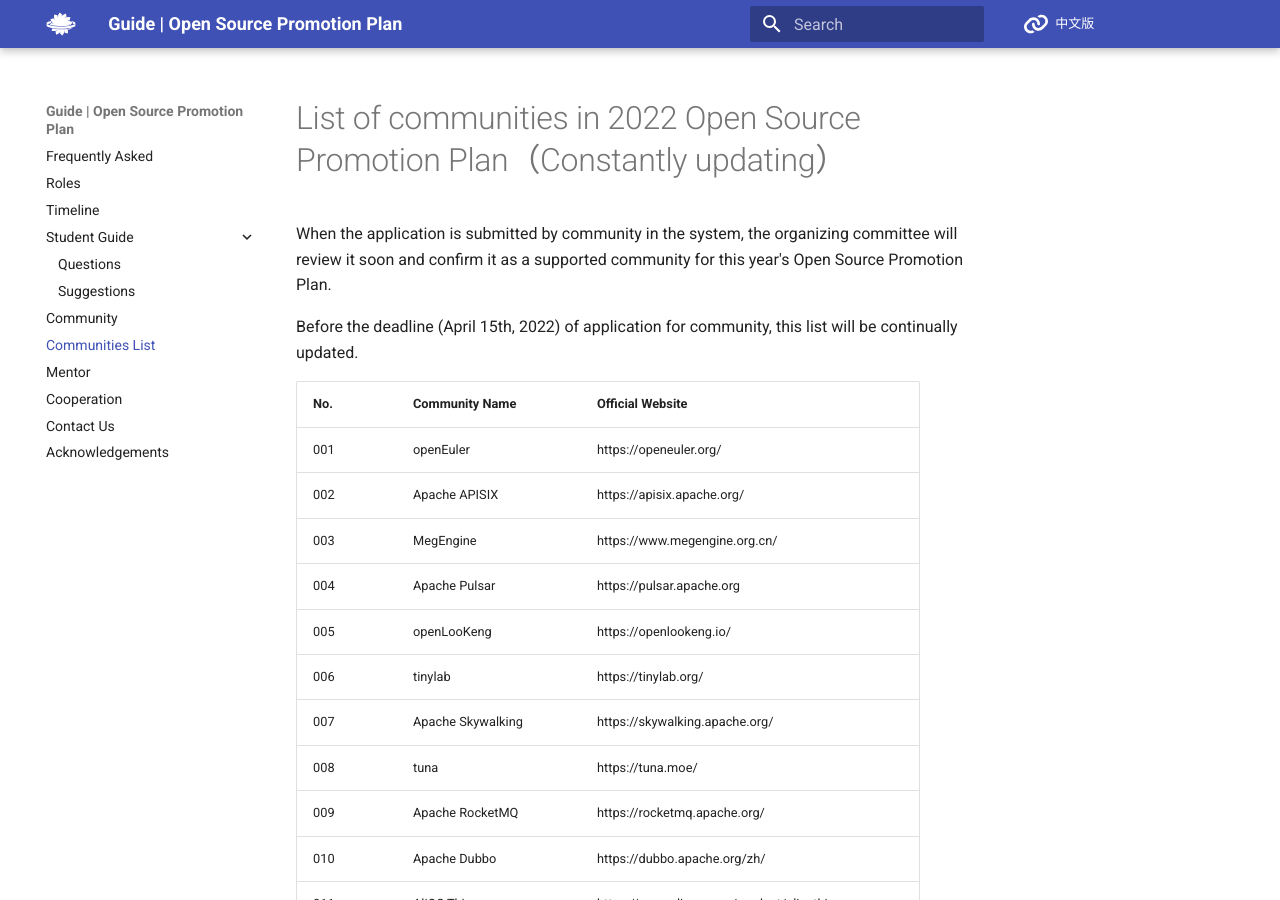
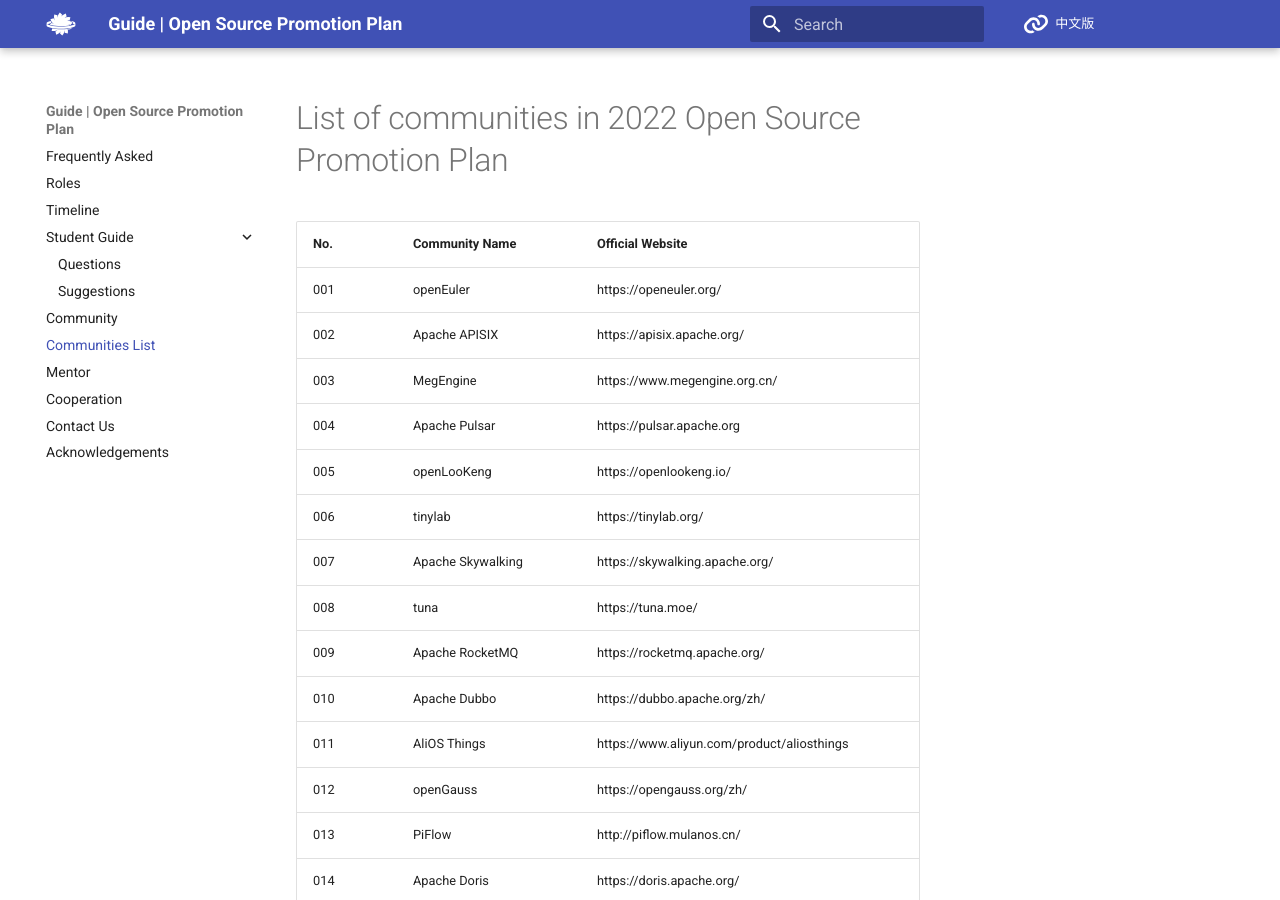
Before and after one commit to summer-ospp/help-en, an MkDocs documentation site: the page built from docs/communities-list.md, in a window 1280 px wide and 900 px high. Built offline with MkDocs 1.6.1 and Material for MkDocs 9.7.7, drawn with Linux system fonts in a browser that asks for light colours; comment, search, counter and statistics services are not loaded; some of the changed text lies outside the part shown.

Commit message:
Update communities-list.md

```diff
--- a/docs/communities-list.md
+++ b/docs/communities-list.md
@@ -1,8 +1,6 @@
-# List of communities in 2022 Open Source Promotion Plan（Constantly updating）
+# List of communities in 2022 Open Source Promotion Plan
 
-When the application is submitted by community in the system, the organizing committee will review it soon and confirm it as a supported community for this year's Open Source Promotion Plan.
 
-Before the deadline (April 15th, 2022) of application for community, this list will be continually updated.
 
 | No.  | Community Name |  Official Website |
 | ---- | ------------ | ------------ |
@@ -111,8 +109,3 @@ Before the deadline (April 15th, 2022) of application for community, this list w
 | 103  | Datafuse Labs | https://github.com/datafuselabs |
 | 104  | matrixone | https://github.com/matrixorigin/matrixone |
 | 105  | Karmada | https://karmada.io/ |
-| … | … | …  |
-
-> Note: Registered communities may not be reviewed because the organizing committee is still reviewing or community information is not completed. If your community did not receive the reply email from the organizing committee for more than five working days, you can send email to official email address org@summer-ospp.ac.cn or community contact mailing list ospp-orgcontacts@googlegroups.com for feedback.
->
->
```
